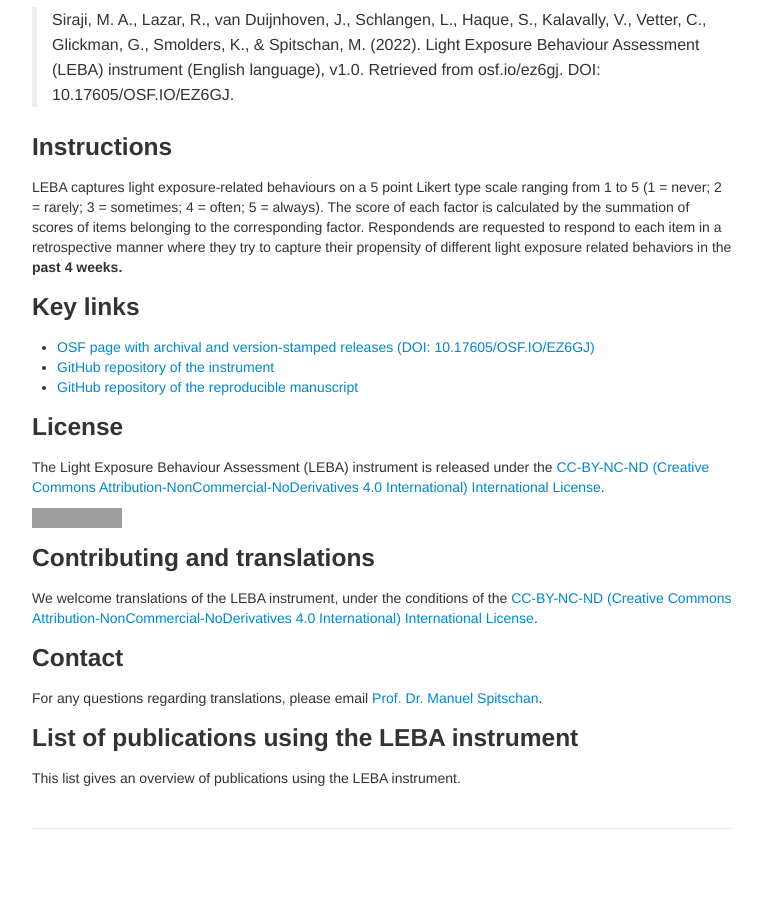
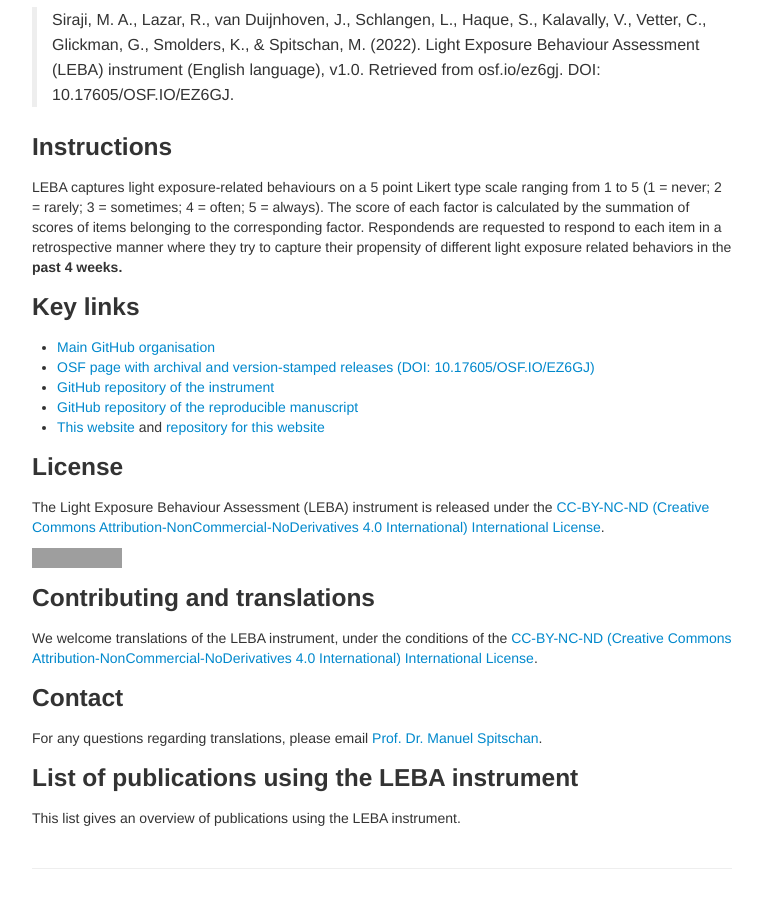
Before and after one commit to leba-instrument/leba-instrument.github.io, a Jekyll site: the page built from index.md, in a window 1280 px wide and 900 px high, scrolled down 764 px. Shown: the whole window, without its empty margins (258-1021 px from the left). Built offline with Jekyll 4.4.1, drawn with Linux system fonts in a browser that asks for light colours; before the commit the page ends 1624 px from its top, so only the background shows below that; grey boxes are pictures that could not be loaded.

Commit message:
Update index.md

```diff
--- a/index.md
+++ b/index.md
@@ -26,9 +26,11 @@ LEBA captures light exposure-related behaviours on a 5 point Likert type scale r
 
 ### Key links
 
+- [Main GitHub organisation](https://github.com/leba-instrument/)
 - [OSF page with archival and version-stamped releases (DOI: 10.17605/OSF.IO/EZ6GJ)](https://doi.org/10.17605/OSF.IO/EZ6GJ)
 - [GitHub repository of the instrument](https://github.com/leba-instrument/leba-instrument-en)
 - [GitHub repository of the reproducible manuscript](https://github.com/leba-instrument/leba-manuscript)
+- [This website](leba-instrument.org) and [repository for this website](https://github.com/leba-instrument/leba-instrument.github.io)
 
 ### License
 
```
